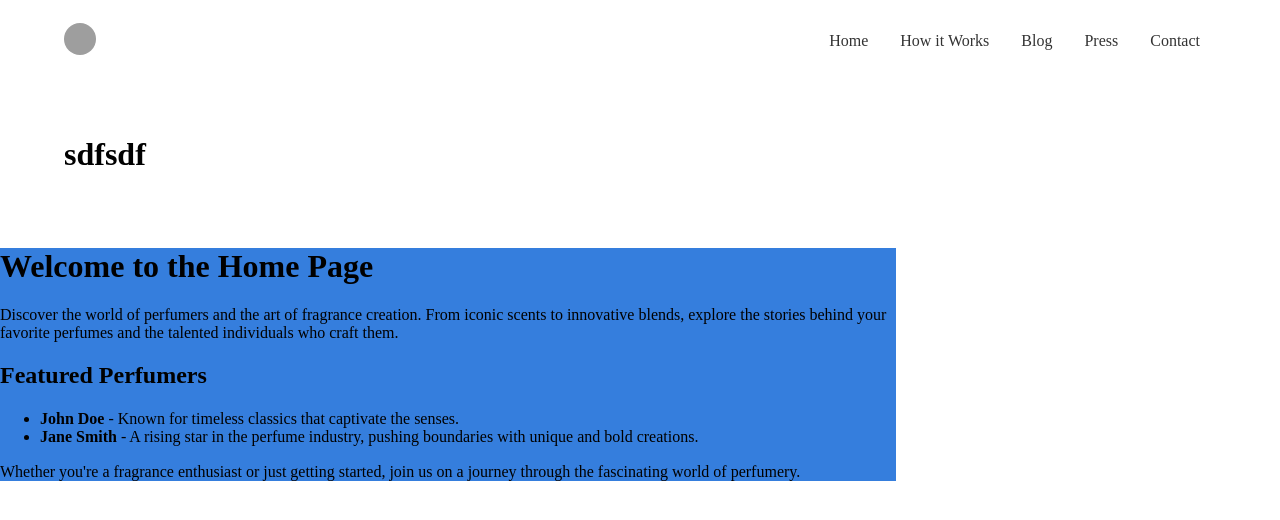
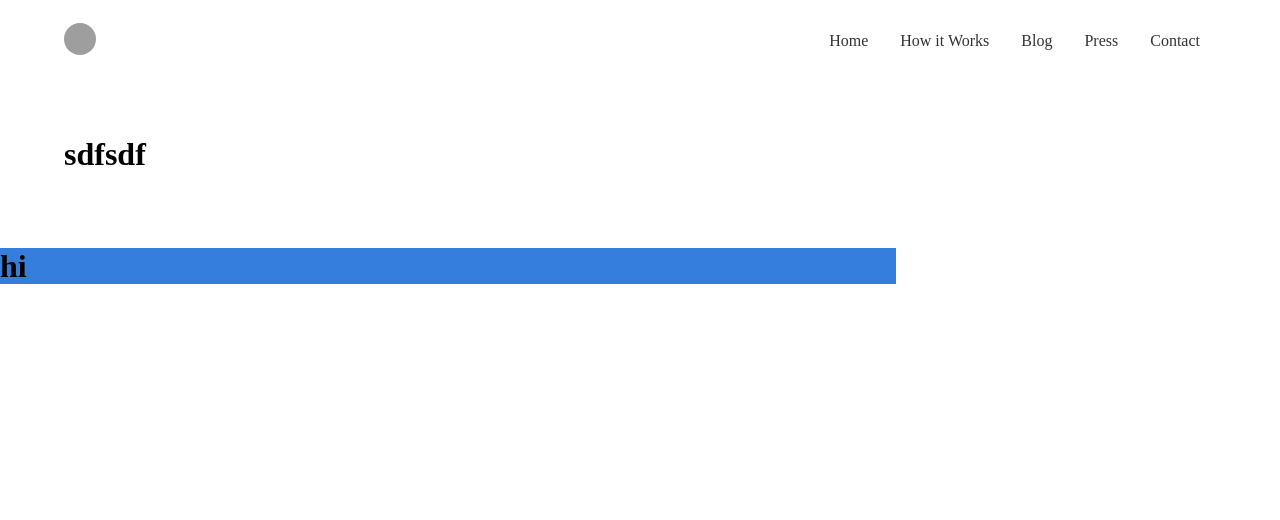
Before and after one commit to JoshuaWoodsdev/noseiqfrontend, a Gatsby site: page / in a window 1280 px wide. Built offline with nearby package versions, Linux system fonts and the light colour scheme; Gatsby itself is replaced by a stand-in of ours; grey boxes are pictures that could not be loaded.

Commit message:
setup of componentes but need more layout fixes

```diff
--- a/src/components/Layout.js
+++ b/src/components/Layout.js
@@ -9,6 +9,7 @@ const Layout = ({ children }) => (
     <header className="bg-white w-100 ph3 pv3 pv4-ns ph4-m ph5-l" >
    <h1>sdfsdf</h1>
     </header>
+
     <main class="bg-blue w-70">{children}</main>
   </div>
 );
--- a/src/components/authorization/AuthComponent.js
+++ b/src/components/authorization/AuthComponent.js
@@ -1,6 +1,7 @@
 import React from "react";
 import { SignIn } from "gatsby-plugin-clerk";
 import "tachyons/css/tachyons.min.css"; // Import Tachyons CSS
+
 
 export default function SignInPage() {
   return (
--- a/src/pages/index.js
+++ b/src/pages/index.js
@@ -2,32 +2,10 @@
 import React from "react";
 import Layout from "../components/Layout";
 
+
 const IndexPage = () => (
   <Layout>
-    <h1>Welcome to the Home Page</h1>
-
-    <p>
-      Discover the world of perfumers and the art of fragrance creation. From
-      iconic scents to innovative blends, explore the stories behind your
-      favorite perfumes and the talented individuals who craft them.
-    </p>
-
-    <h2>Featured Perfumers</h2>
-    <ul>
-      <li>
-        <strong>John Doe</strong> - Known for timeless classics that captivate
-        the senses.
-      </li>
-      <li>
-        <strong>Jane Smith</strong> - A rising star in the perfume industry,
-        pushing boundaries with unique and bold creations.
-      </li>
-    </ul>
-
-    <p>
-      Whether you're a fragrance enthusiast or just getting started, join us on
-      a journey through the fascinating world of perfumery.
-    </p>
+   <h1>hi</h1>
   </Layout>
 );
 
```
Also changed, not shown: src/components/authorization/button.js (added, +10 -0 lines), src/pages/about.js (+14 -2 lines).
